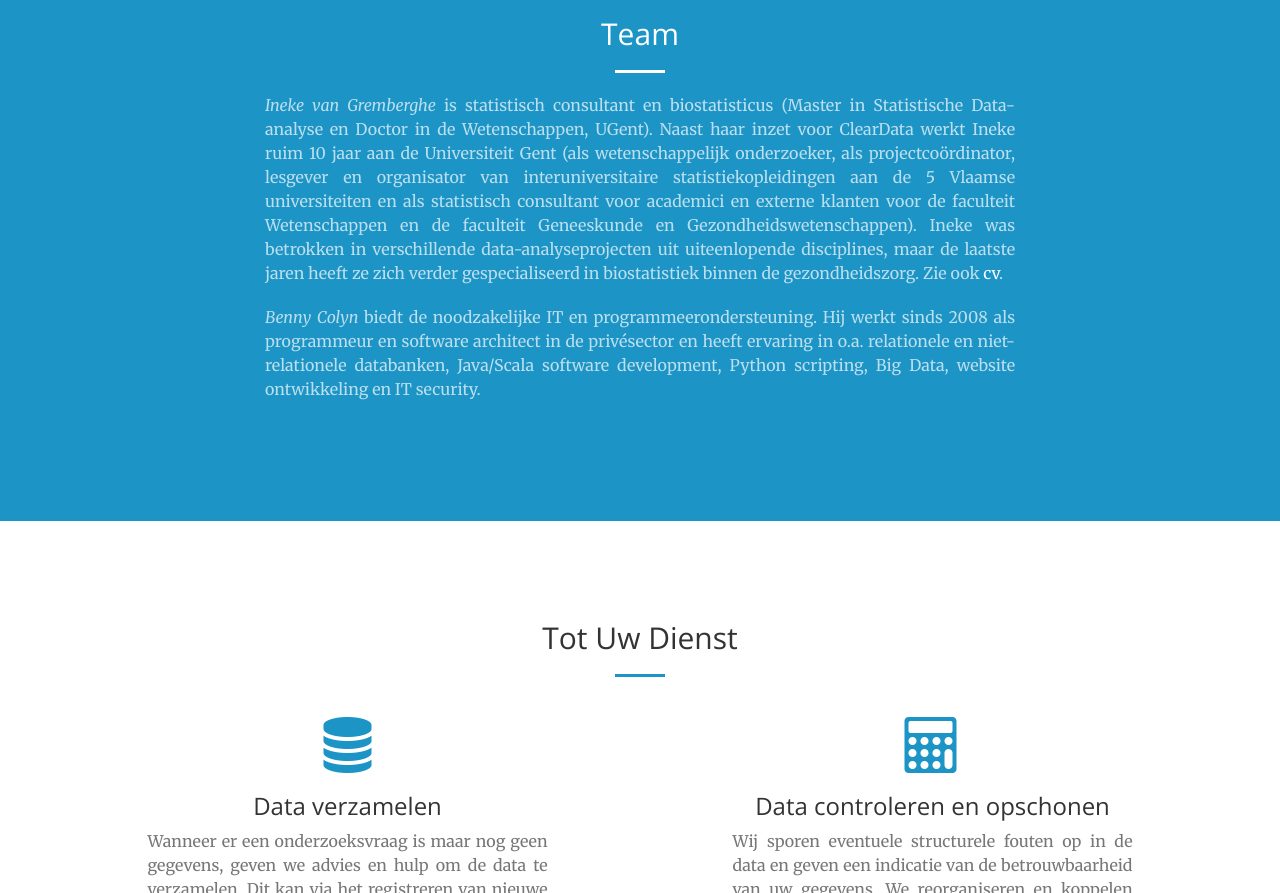
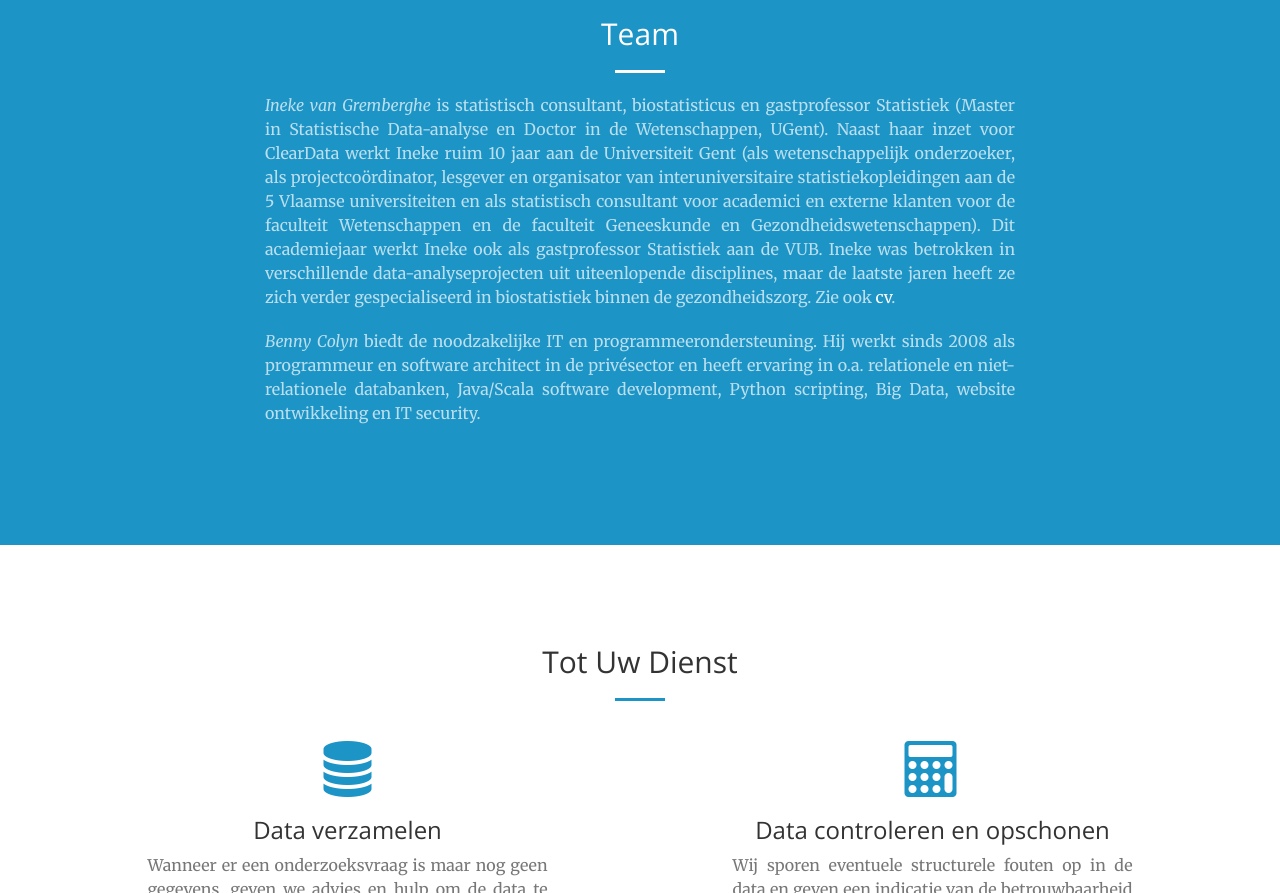
Before and after one commit to cleardatabe/website, a website: page index.nl.html in a window 1280 px wide. Shown: the part 1583-2476 px from the top of the page. Drawn offline with nearby package versions, Linux system fonts and the light colour scheme; files that its build step writes are made by us from their sources.

Commit message:
edits by ineke dec 2021

```diff
--- a/index.nl.html
+++ b/index.nl.html
@@ -62,7 +62,7 @@ Bekijk ook enkele van onze gerealiseerde <a href="projects.nl.html">projecten</a
                     <h2 class="section-heading">Team</h2>
                     <hr class="light">
                     <p class="text-faded text-justify">
-					<em>Ineke van Gremberghe</em> is statistisch consultant en biostatisticus (Master in Statistische Data-analyse en Doctor in de Wetenschappen, UGent). Naast haar inzet voor ClearData werkt Ineke ruim 10 jaar aan de Universiteit Gent (als wetenschappelijk onderzoeker, als projectcoördinator, lesgever en organisator van interuniversitaire statistiekopleidingen aan de 5 Vlaamse universiteiten en als statistisch consultant voor academici en externe klanten voor de faculteit Wetenschappen en de faculteit Geneeskunde en Gezondheidswetenschappen). Ineke was betrokken in verschillende data-analyseprojecten uit uiteenlopende disciplines, maar de laatste jaren heeft ze zich verder gespecialiseerd in biostatistiek binnen de gezondheidszorg. Zie ook <a href="docs/cv-Ineke%20van%20Gremberghe%202020.pdf">cv</a>.
+					<em>Ineke van Gremberghe</em> is statistisch consultant, biostatisticus en gastprofessor Statistiek (Master in Statistische Data-analyse en Doctor in de Wetenschappen, UGent). Naast haar inzet voor ClearData werkt Ineke ruim 10 jaar aan de Universiteit Gent (als wetenschappelijk onderzoeker, als projectcoördinator, lesgever en organisator van interuniversitaire statistiekopleidingen aan de 5 Vlaamse universiteiten en als statistisch consultant voor academici en externe klanten voor de faculteit Wetenschappen en de faculteit Geneeskunde en Gezondheidswetenschappen). Dit academiejaar werkt Ineke ook als gastprofessor Statistiek aan de VUB. Ineke was betrokken in verschillende data-analyseprojecten uit uiteenlopende disciplines, maar de laatste jaren heeft ze zich verder gespecialiseerd in biostatistiek binnen de gezondheidszorg. Zie ook <a href="docs/cv-Ineke%20van%20Gremberghe%202021.pdf">cv</a>.
                     </p>
      		<p class="text-faded text-justify">
 					<em>Benny Colyn</em> biedt de noodzakelijke IT en programmeerondersteuning. Hij werkt sinds 2008 als programmeur en software architect in de privésector en heeft ervaring in o.a. relationele en niet-relationele databanken, Java/Scala software development, Python scripting, Big Data, website ontwikkeling en IT security. <!-- Hij is ook beschikbaar voor het geven van workshops over softwareontwikkelingtechnieken. -->
```
Also changed, not shown: Website-projecten.txt (added, +8 -0 lines), 3 other files.
